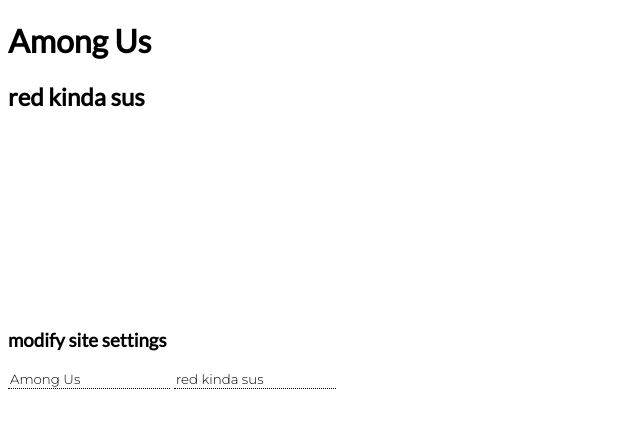
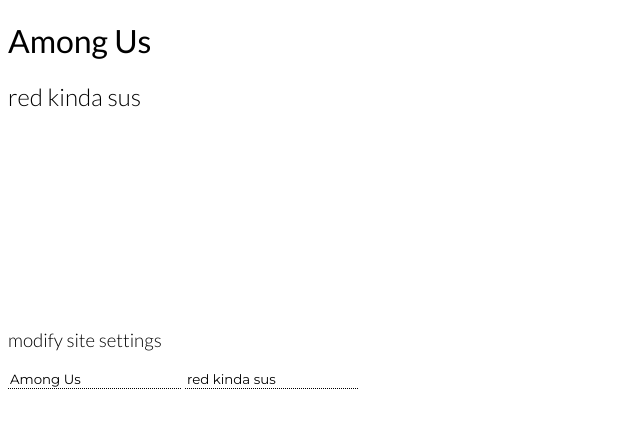
Before and after one commit to honklol/vue-tests, a plain HTML site: page index.html in a window 1280 px wide. Shown: the whole page, without its empty margins (0-640 px from the left). Drawn offline with nearby package versions, Linux system fonts and the light colour scheme.

Commit message:
some tweaks to the index and css file

```diff
--- a/index.html
+++ b/index.html
@@ -7,10 +7,7 @@
   <script src="https://cdn.jsdelivr.net/npm/vue/dist/vue.js" defer></script>
   <script src='resources/vue-app.js' defer></script>
   <style>
-    @import url('https://fonts.googleapis.com/css2?family=Lato:wght@400&display=swap');
-  </style>
-  <style>
-    @import url('https://fonts.googleapis.com/css2?family=Lato:wght@400&family=Montserrat:wght@300&display=swap');
+    @import url('https://fonts.googleapis.com/css2?family=Lato:wght@300;400&family=Montserrat&display=swap');
   </style>
 </head>
 <body>
--- a/resources/css/style.css
+++ b/resources/css/style.css
@@ -1,17 +1,21 @@
 h1 {
     font-family: 'Lato', sans-serif;
+    font-weight: 400;
 }
 
 h2 {
     font-family: 'Lato', sans-serif;
+    font-weight: 300;
 }
 
 h3 {
     font-family: 'Lato', sans-serif;
+    font-weight: 300;
 }
 
 p {
     font-family: 'Lato', sans-serif;
+    font-weight: 300;
 }
 
 input {
```
